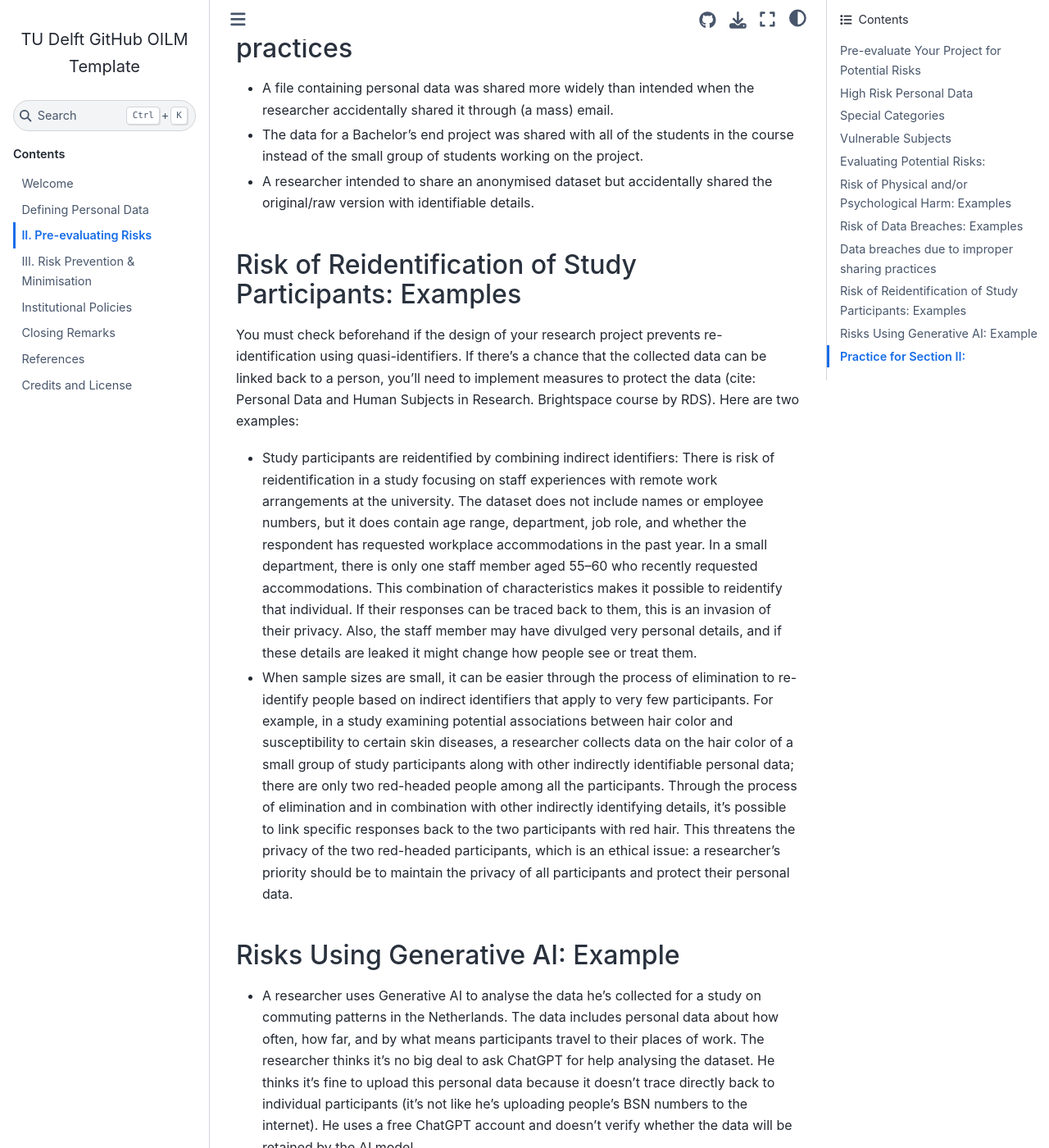
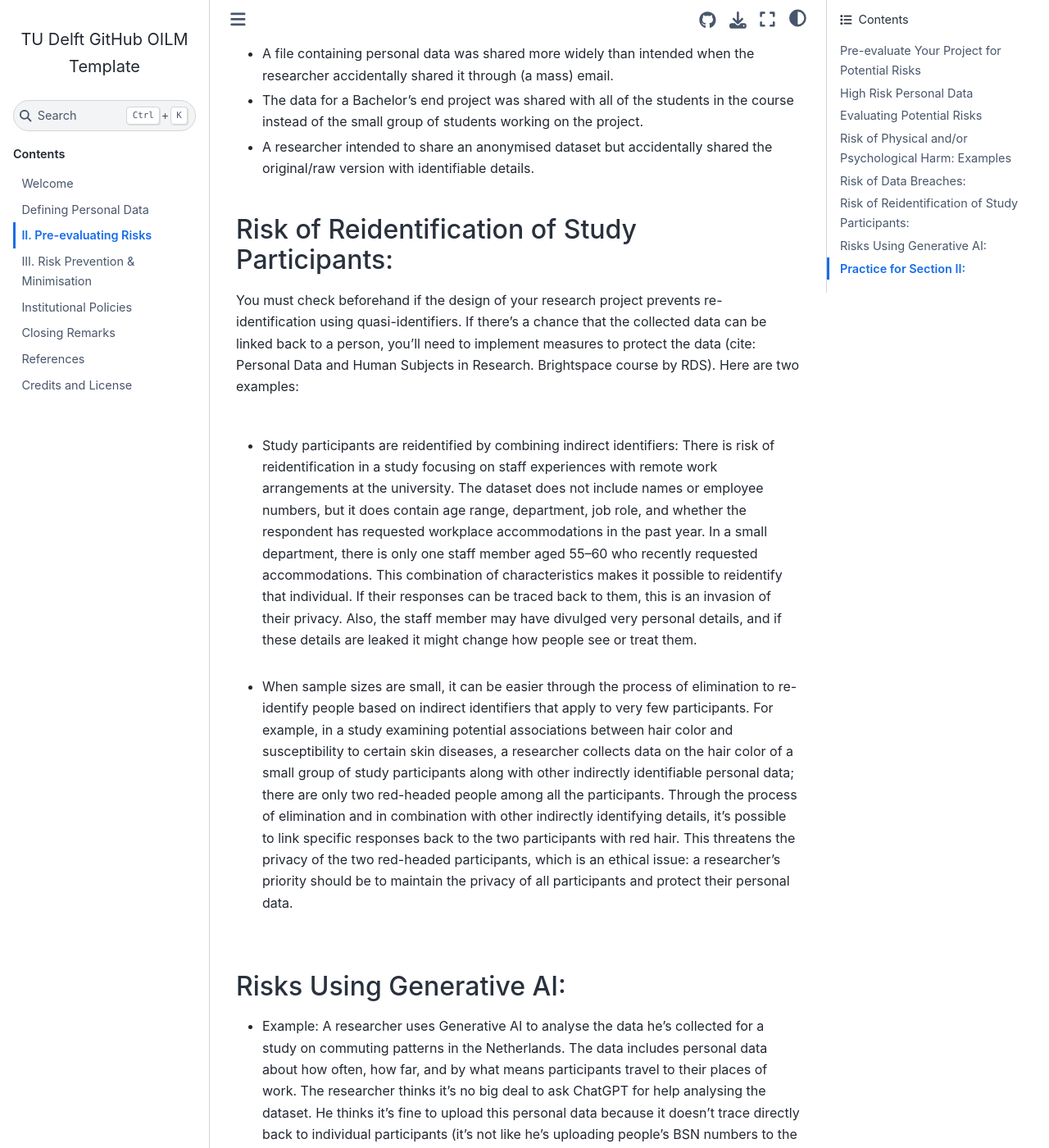
Before and after one commit to tu-delft-library/BSc_Research_Ethics_for_Personal_Data, a Jupyter Book: the page built from book/risks.md, in a window 1280 px wide and 1400 px high, scrolled down 3706 px. Shown: the whole window at 82% size. Built offline with Jupyter Book 1.0.4 settings and Sphinx 7.4.7 and the Sphinx Book theme 1.1.4, drawn with Linux system fonts in a browser that asks for light colours; comment, search, counter and statistics services are not loaded; some of the changed text lies outside the part shown.

Commit message:
formatting (bullets etc)

```diff
--- a/book/risks.md
+++ b/book/risks.md
@@ -20,7 +20,7 @@
 
 
 
-## Special Categories
+### SPECIAL CATEGORIES:
 **Special categories** of personal data flag **increased risk** because the information could **endanger participants** if disclosed in certain contexts. Special categories require **careful ethical considerations** because a breach could put participants in physical danger, lead to social discrimination, result in persecution, or cause harm to their reputation.  Therefore, these pieces of information require a higher degree of caution and protection than other types of personal data (even if the data is indirectly identifiable). The following types of information fall under special categories of personal data, with examples of what can happen if this sensitive data is leaked.
 
 1. **Racial or ethnic origin**: The policies of a government target and segregate members of a certain ethnic group. If a participant's ethnicity were leaked, it could lead to their persecution.
@@ -38,7 +38,7 @@
 7. **Genetic information**: People with a predisposition to an adult-onset genetic disorder could be excluded from future job promotions if their genetic data were exposed publicly.
 
 
-## Vulnerable Subjects
+### VULNERABLE SUBJECTS:
 
 **Vulnerable subjects** are defined as **people who cannot freely give their consent to participate** in a study or who cannot fully protect their own interests, for example due to a **power imbalance, dependency, age, or health conditions**. Vulnerable subjects include people who are not competent to give their consent, as well as groups that could face very **adverse consequences** if their personal data were leaked. Here are two examples of vulnerable subjects:
 
@@ -57,7 +57,7 @@
  **! Personal data that falls under special categories or vulnerable subjects should be collected, handled and stored with extreme caution.** Both types of high-risk personal data require more stringent ethical review.
 
 
-## Evaluating Potential Risks:
+## Evaluating Potential Risks
 
 Now we'll look at examples of risks that can apply more generally to all studies. Below are a variety of scenarios to demonstrate risks that can arise during and after research.
 
@@ -78,19 +78,18 @@
 
 
 
-## Risk of Data Breaches: Examples
+## Risk of Data Breaches:
 
-A data breach occurs when stored personal information is leaked, stolen, or shared with people who are not authorized to view those details. Here are some examples of how data breaches can happen:
+A data breach occurs when stored personal information is leaked, stolen, or shared with people who are not authorized to view those details. Here are some examples of how data breaches can happen.
 
-- Data breaches occur due to improper storage
+Data breaches can occur due to **improper storage**:
 
 - Personal data was saved on the researcher's pen drive, and the pen drive got lost.
 
 - Personal data was stored on a researcher's computer desktop, and the computer got stolen.
+<br>
 
-
-
-## Data breaches due to improper sharing practices
+Data breaches can occur due to **improper sharing practices**:
 
 - A file containing personal data was shared more widely than intended when the researcher accidentally shared it through (a mass) email.
 
@@ -100,27 +99,25 @@
 
 
 
-## Risk of Reidentification of Study Participants: Examples
+## Risk of Reidentification of Study Participants:
 
 You must check beforehand if the design of your research project prevents re-identification using quasi-identifiers. If there's a chance that the collected data can be linked back to a person, you'll need to implement measures to protect the data (cite: Personal Data and Human Subjects in Research. Brightspace course by RDS). Here are two examples:
+<br>
+
+- Study participants are reidentified by combining indirect identifiers: There is risk of reidentification in a study focusing on staff experiences with remote work arrangements at the university. The dataset does not include names or employee numbers, but it does contain age range, department, job role, and whether the respondent has requested workplace accommodations in the past year. In a small department, there is only one staff member aged 55–60 who recently requested accommodations. This combination of characteristics makes it possible to reidentify that individual. If their responses can be traced back to them, this is an invasion of their privacy. Also, the staff member may have divulged very personal details, and if these details are leaked it might change how people see or treat them.
+<br>
+
+- When sample sizes are small, it can be easier through the process of elimination to re-identify people based on indirect identifiers that apply to very few participants. For example, in a study examining potential associations between hair color and susceptibility to certain skin diseases, a researcher collects data on the hair color of a small group of study participants along with other indirectly identifiable personal data; there are only two red-headed people among all the participants. Through the process of elimination and in combination with other indirectly identifying details, it's possible to link specific responses back to the two participants with red hair. This threatens the privacy of the two red-headed participants, which is an ethical issue: a researcher's priority should be to maintain the privacy of all participants and protect their personal data.
+<br>
 
 
+## Risks Using Generative AI:
 
-- Study participants are reidentified by combining indirect identifiers: There is risk of reidentification in a study focusing on staff experiences with remote work arrangements at the university. The dataset does not include names or employee numbers, but it does contain age range, department, job role, and whether the respondent has requested workplace accommodations in the past year. In a small department, there is only one staff member aged 55–60 who recently requested accommodations. This combination of characteristics makes it possible to reidentify that individual. If their responses can be traced back to them, this is an invasion of their privacy. Also, the staff member may have divulged very personal details, and if these details are leaked it might change how people see or treat them.
+- Example: A researcher uses Generative AI to analyse the data he's collected for a study on commuting patterns in the Netherlands. The data includes personal data about how often, how far, and by what means participants travel to their places of work. The researcher thinks it's no big deal to ask ChatGPT for help analysing the dataset. He thinks it's fine to upload this personal data because it doesn't trace directly back to individual participants (it's not like he's uploading people's BSN numbers to the internet). He uses a free ChatGPT account and doesn't verify whether the data will be retained by the AI model.
+<br>
 
-
-
-- When sample sizes are small, it can be easier through the process of elimination to re-identify people based on indirect identifiers that apply to very few participants. For example, in a study examining potential associations between hair color and susceptibility to certain skin diseases, a researcher collects data on the hair color of a small group of study participants along with other indirectly identifiable personal data; there are only two red-headed people among all the participants. Through the process of elimination and in combination with other indirectly identifying details, it's possible to link specific responses back to the two participants with red hair. This threatens the privacy of the two red-headed participants, which is an ethical issue: a researcher's priority should be to maintain the privacy of all participants and protect their personal data.
-
-
-
-## Risks Using Generative AI: Example
-
-- A researcher uses Generative AI to analyse the data he's collected for a study on commuting patterns in the Netherlands. The data includes personal data about how often, how far, and by what means participants travel to their places of work. The researcher thinks it's no big deal to ask ChatGPT for help analysing the dataset. He thinks it's fine to upload this personal data because it doesn't trace directly back to individual participants (it's not like he's uploading people's BSN numbers to the internet). He uses a free ChatGPT account and doesn't verify whether the data will be retained by the AI model.
-
-
- - “Feeding” any type of personal data  into large language models (LLMs) like Chat GPT raises serious privacy concerns. Depending on the type of account, the information can be retained for a number of days. Meanwhile, the data you enter can be accessed by people managing the AI system who do not have authorization to view the personal details of your research subjects. It's also possible the input will be re-used for training data: in other words, the data will be used by the company to train future models. This goes against the promise you will have made to your research participants to keep their data private, secure, and used only for specific research purposes. TU Delft's recommendation for the AI tool Copilot Chat is to only enter public information (not any personal data or confidential information) into the chat.
-
+“Feeding” any type of personal data  into large language models (LLMs) like Chat GPT raises serious privacy concerns. Depending on the type of account, the information can be retained for a number of days. Meanwhile, the data you enter can be accessed by people managing the AI system who do not have authorization to view the personal details of your research subjects. It's also possible the input will be re-used for training data: in other words, the data will be used by the company to train future models. This goes against the promise you will have made to your research participants to keep their data private, secure, and used only for specific research purposes. TU Delft's recommendation for the AI tool Copilot Chat is to only enter public information (not any personal data or confidential information) into the chat.
+<br>
 
 
 ## Practice for Section II:
```
